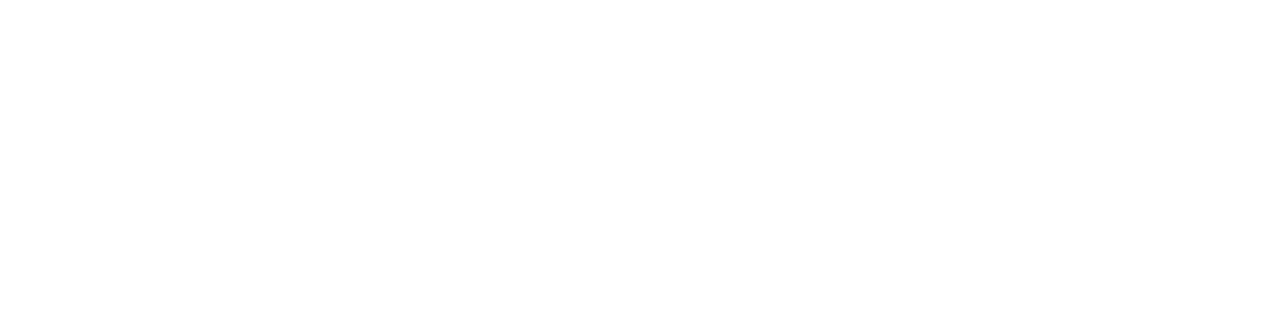
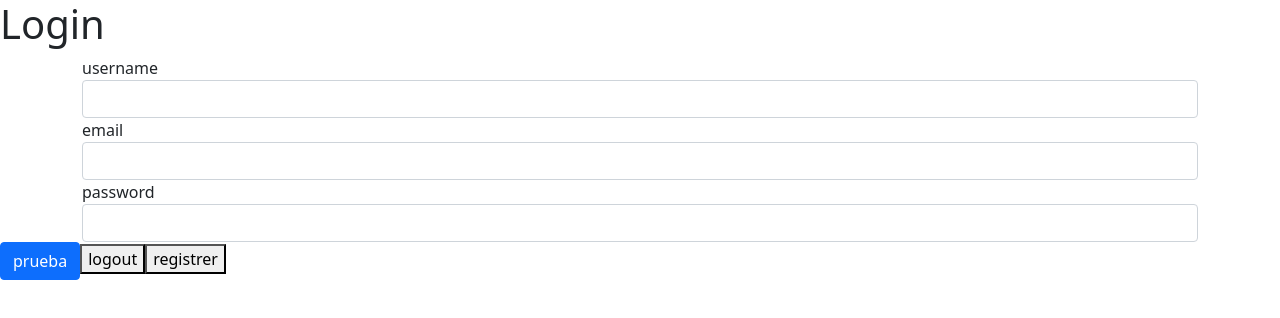
Before and after one commit to Edu-BS/account-hero, a Vue app in the folder frontend/: page /prueba in a window 1280 px wide. Before the commit this address had no page. Shown: the top 318 px of the page. Built offline with nearby package versions, Linux system fonts and the light colour scheme.

Commit message:
creacion del store para guardar el token de la api en vue

```diff
--- a/frontend/src/router/index.js
+++ b/frontend/src/router/index.js
@@ -30,6 +30,12 @@
       path : '/expense/:id',
       name: 'expense',
       component : ()=>import('../views/Expense.vue')
+    },
+
+    {
+      path : '/prueba',
+      name: 'prueba',
+      component : ()=>import('../views/Prueba.vue')
     }
   ]
 })
--- a/frontend/src/stores/auth.js
+++ b/frontend/src/stores/auth.js
@@ -2,13 +2,78 @@
 
 export const authStore = defineStore({
   id: 'auth',
-  state: () => ({
-    counter: 0
-  }),
+  state: () => {
+
+    const auth = localStorage.getItem('auth');
+
+    if (auth) {
+        return JSON.parse(auth);
+    }
+
+    return {
+        token: null,
+        isAuthenticated : false
+
+    }
+},
   getters: {
-
+    getToken: (state) => state.token
   },
   actions: {
+    // funcion para login
+    async login(email, password) {
+      // enviar al servidor las crendeciales para pedir el token
+      const url = import.meta.env.VITE_APP_URL_API + "/signin"
+      const response = await fetch(
+        url, {
+        method: "POST",
+        headers: {
+          'Content-Type': 'application/json',
+          'Accept': 'application/json',
+        },
+        body: JSON.stringify({email,password})
+      })
+      const data = await response.json();
+      console.log(data);
+      // verifico si el token existe o es diferente a null
+      if (data.token && data.token !== null) {
+        this.token = data.token;
+        localStorage.setItem('token', JSON.stringify({
+           token: this.token,
+            isAuthenticated : true
+        }));
+      }
+    },
 
+    // funcion para registrar un nuevo usuario
+    async registrer(username,email, password) {
+      // enviar al servidor las crendeciales para pedir el token
+      const url = import.meta.env.VITE_APP_URL_API + "/signup"
+      const res = await fetch(
+        url, {
+        method: "POST",
+        headers: {
+          'Content-Type': 'application/json',
+          'Accept': 'application/json',
+        },
+        body: JSON.stringify({ username,email, password })
+      })
+      console.log("entra");
+      const data = await res.json();
+      // verifico si el token existe o es diferente a null
+      if (data.token && data.token !== null) {
+        this.token = data.token;
+        localStorage.setItem('token', JSON.stringify({
+          token: this.token,
+          isAuthenticated : true
+        }));
+      }
+    },
+
+    // funcion para eliminar el token
+    logout() {
+      this.token = null,
+      localStorage.removeItem('token');
+    }
   }
 })
--- /dev/null
+++ b/frontend/src/views/Prueba.vue
@@ -0,0 +1,41 @@
+<template>
+  <main>
+
+    <h1>Login</h1>
+    <div class="container">
+        <label for="username">username</label>
+        <input type="text" v-model="username" class="form form-control">
+        <label for="email">email</label>
+        <input type="text" v-model="email" class="form form-control">
+         <label for="password">password</label>
+        <input type="password" v-model="password" class="form form-control">
+    </div>
+    <button @click="login" class="btn btn-primary">prueba</button>
+    <button @click="logout">logout</button>
+    <button @click="registrer" >registrer</button>
+    <p>{{this.$auth.getToken}}</p>
+  </main>
+</template>
+<script>
+export default {
+    data() {
+        return {
+            username : '',
+            email : '',
+            password : ''
+        }
+    },
+
+    methods: {
+        login() {
+            this.$auth.login(this.username,this.email,this.password);
+        },
+        logout() {
+            this.$auth.logout()
+        },
+        registrer() {
+            this.$auth.registrer(this.username,this.email,this.password)
+        }
+    }
+}
+</script>
```
Also changed, not shown: 2 other files (tests, documents, lock files or other folders).
